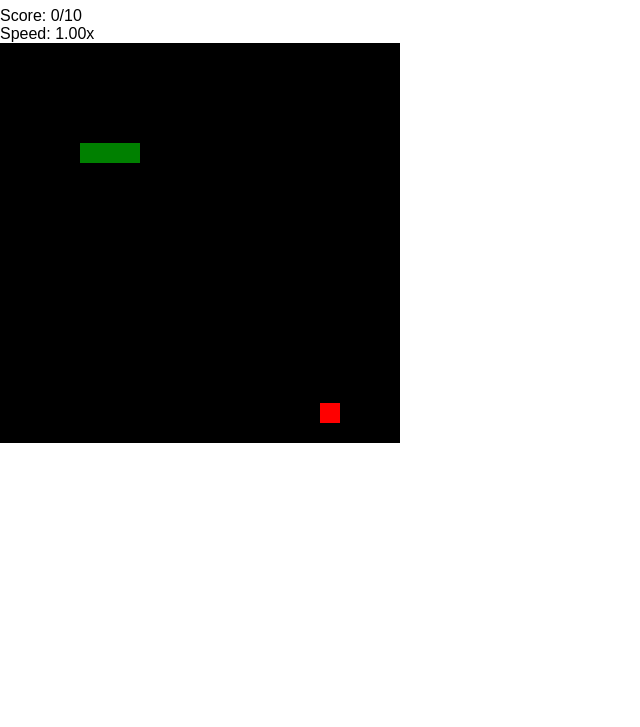
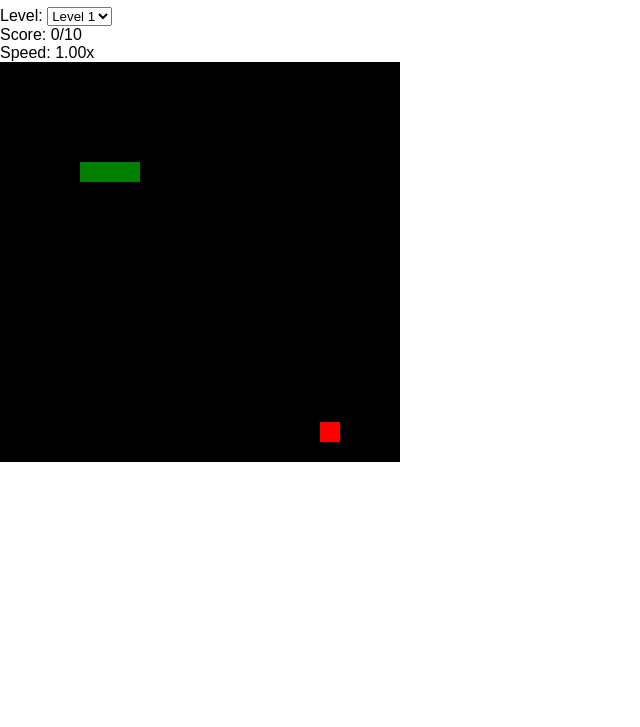
Before and after one commit to AzureDream1811/snake-game, a plain HTML site: page index.html in a window 1280 px wide. Shown: the part 73-800 px from the top of the page, without its empty margins (0-640 px from the left). Drawn offline with Linux system fonts and the light colour scheme.

Commit message:
feat: Implement level selection and dynamic game speed adjustments

```diff
--- a/index.html
+++ b/index.html
@@ -8,6 +8,10 @@
 </head>
 <body>
     <h1>Snake Game</h1>
+    <label>
+        Level:
+        <select id="level-select"></select>
+    </label>
     <div id="scores">Score: 0</div>
     <div id="speed-up">Speed: 1.0x</div>
     <canvas id="game-board"></canvas>
--- a/js/game.js
+++ b/js/game.js
@@ -1,3 +1,26 @@
+const levels = {
+  1: { winScore: 10, baseTickMs: 300, speedSteps: [1, 1.25, 1.5, 2] },
+  2: { winScore: 15, baseTickMs: 250, speedSteps: [1, 1.25, 1.5, 2] },
+};
+
+let currentLevel = 1;
+
+const levelSelect = document.getElementById("level-select");
+
+Object.keys(levels).forEach((key) => {
+  const option = document.createElement("option");
+  option.value = key;
+  option.textContent = `Level ${key}`;
+  levelSelect.appendChild(option);
+});
+
+levelSelect.addEventListener("change", () => {
+  currentLevel = Number(levelSelect.value);
+  levelSelect.blur();
+  startGame();
+});
+
+
 const board = document.getElementById("game-board");
 
 const cellSize = 20;
@@ -71,7 +94,8 @@ function moveSnake(direction) {
   }
 }
 
-function updateScoreDisplay(){
+
+function updateScoreDisplay() {
   scoresEL.textContent = `Score: ${score}/${winScore}`;
 }
 
@@ -118,7 +142,24 @@ function isGameWin() {
   return score >= winScore;
 }
 
+let baseTickMs = 300;
+const speedEl = document.getElementById("speed-up");
+let speedSteps = [1, 1.25, 1.5, 2];
+
+function getSpeed() {
+  const index = Math.min(Math.floor(score / 3), speedSteps.length - 1);
+  return speedSteps[index];
+}
+
+function updateSpeedDisplay() {
+  speedEl.textContent = `Speed: ${getSpeed().toFixed(2)}x`;
+}
+
 let timer;
+
+function scheduleTick() {
+  timer = setTimeout(tick, baseTickMs / getSpeed());
+}
 
 function resetGame() {
   snake.length = 0;
@@ -129,26 +170,17 @@ function resetGame() {
   food = spawnFood();
 }
 
-let baseTickMs = 300;
-const speedEl = document.getElementById("speed-up");
-
-function getSpeed() {
-  if (score < 3) return 1;
-  if (score < 6) return 1.25;
-  if (score < 9) return 1.5;
-  return 2;
-}
-
-function updateSpeedDisplay() {
-  speedEl.textContent = `Speed: ${getSpeed().toFixed(2)}x`;
-}
-
-function scheduleTick() {
-  timer = setTimeout(tick, baseTickMs / getSpeed());
+function loadLevel(level) {
+  const config = levels[level];
+  currentLevel = level;
+  winScore = config.winScore;
+  baseTickMs = config.baseTickMs;
+  speedSteps = config.speedSteps;
 }
 
 function startGame() {
   clearTimeout(timer);
+  loadLevel(currentLevel);
   resetGame();
   draw(ctx);
   updateSpeedDisplay();
```
